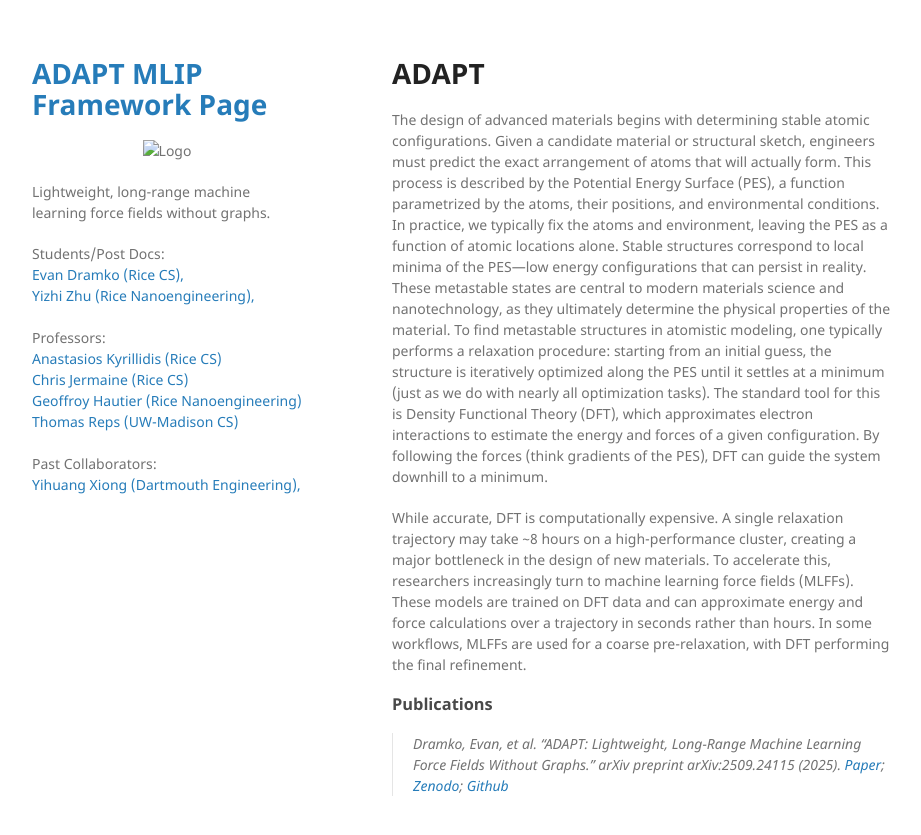
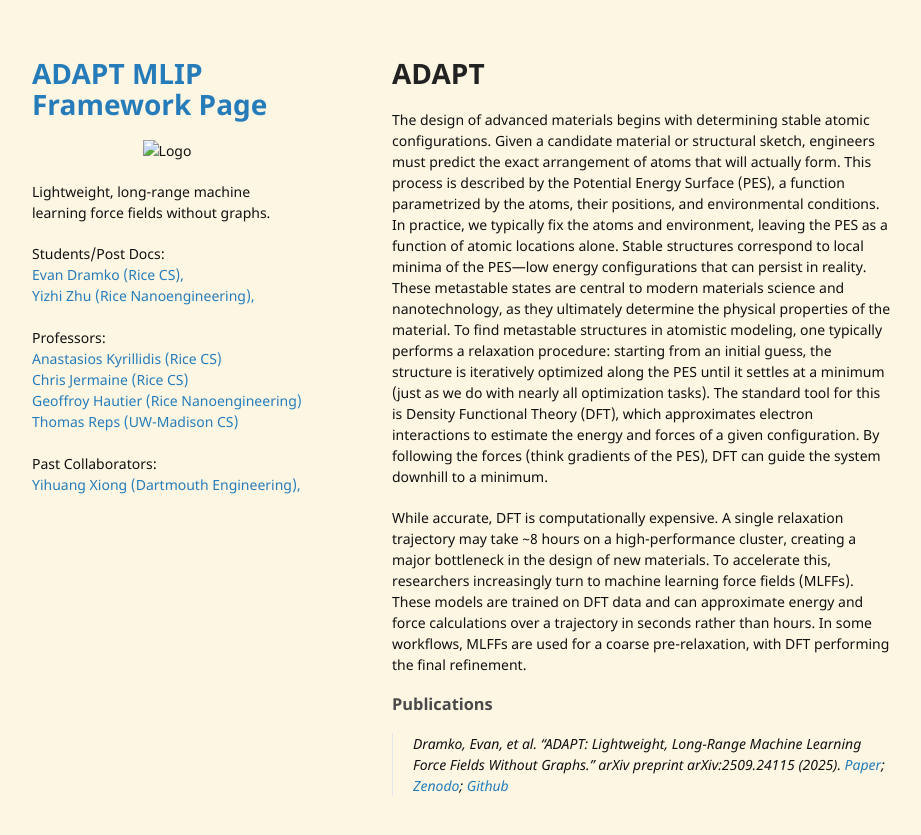
Before and after one commit to EvanDramko/ADAPT_webpage, a Jekyll site: the page built from index.md, in a window 1280 px wide. Shown: the top 835 px of the page, without its empty margins (178-1099 px from the left). Built offline with Jekyll 4.4.1, drawn with Linux system fonts in a browser that asks for light colours.

Commit message:
updated styling

```diff
--- a/assets/css/style.scss
+++ b/assets/css/style.scss
@@ -2,3 +2,8 @@
 ---
 
 @import "jekyll-theme-minimal";
+
+body {
+    background-color: #fdf6e3;
+    color: #111111;
+}
```
Also changed, not shown: README.md.
